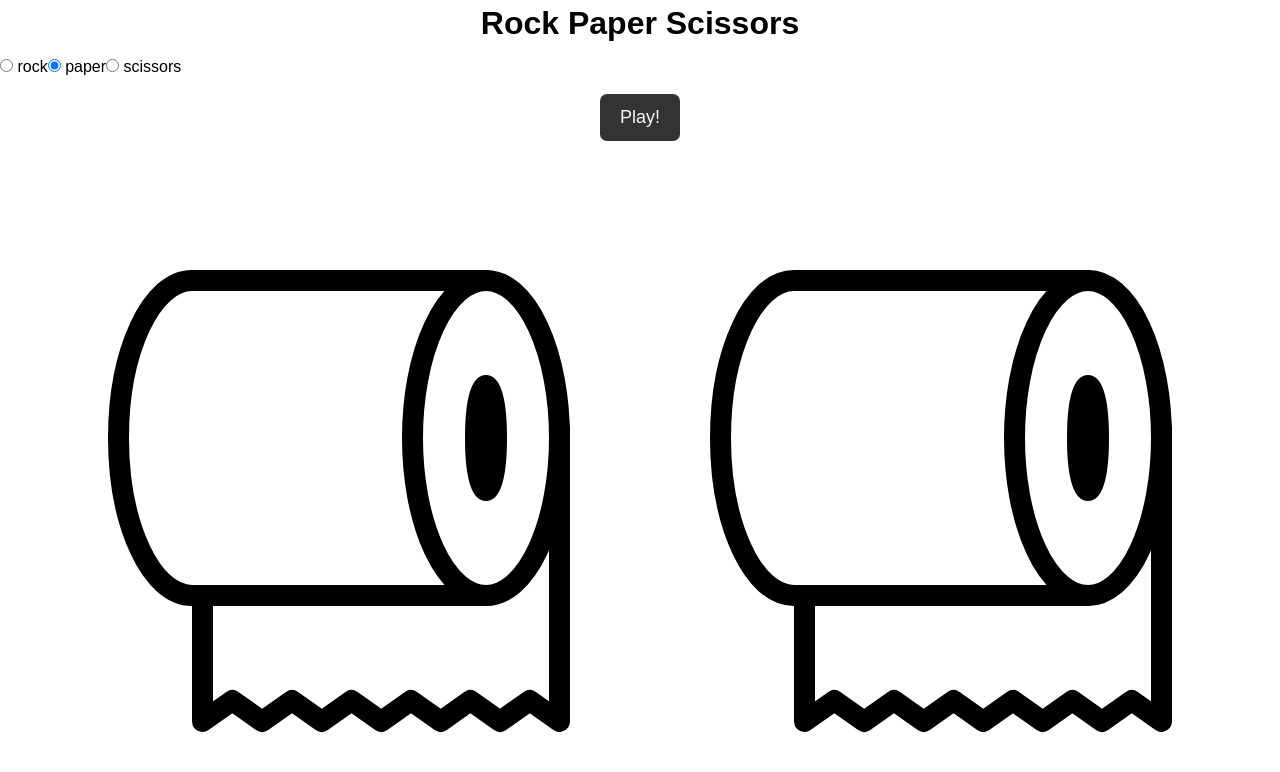
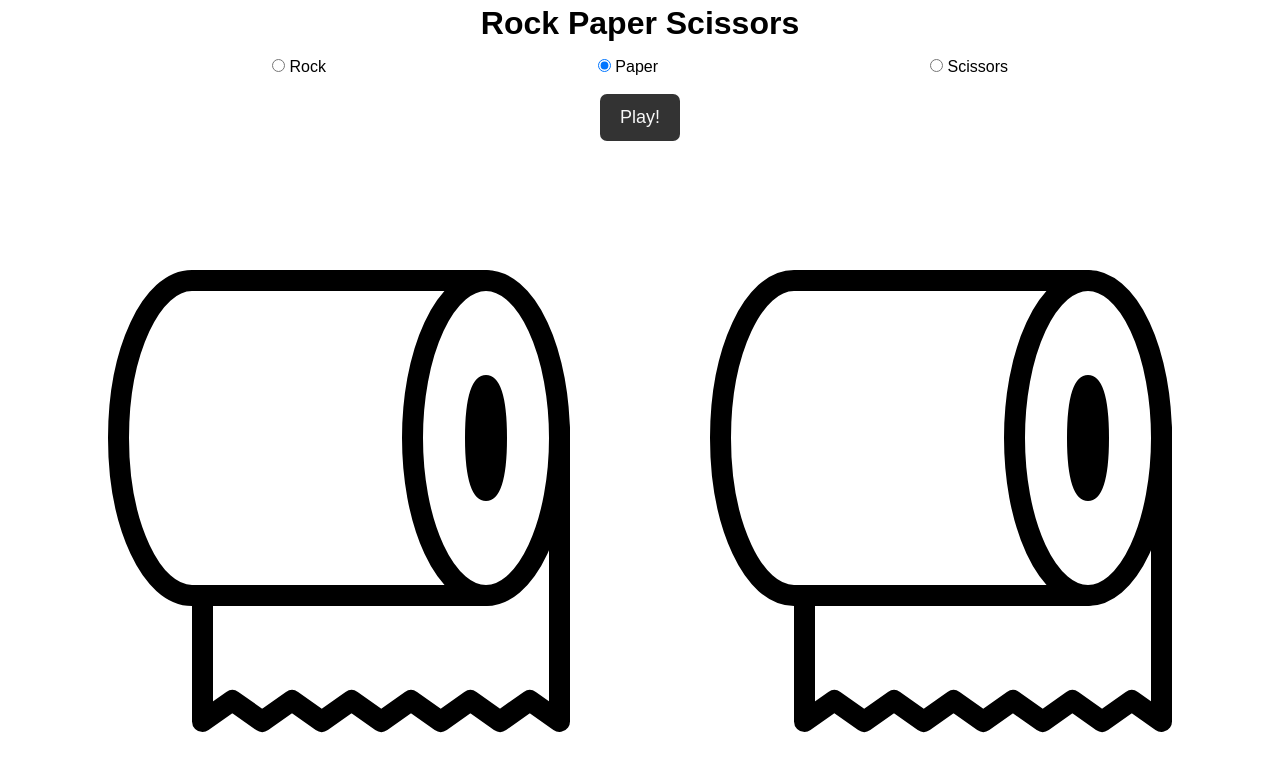
Before and after one commit to ChristofferHennie/rock-paper-scissors, a React (Create React App) app: page / in a window 1280 px wide. Shown: the top 772 px of the page. Built offline with nearby package versions, Linux system fonts and the light colour scheme.

Commit message:
Changed some variable names

```diff
--- a/src/App.js
+++ b/src/App.js
@@ -40,7 +40,7 @@ export default class App extends Component {
     return (
       <div className='App'>
         <h1>Rock Paper Scissors</h1>
-        <div className='choices'>
+        <div className="options">
           <Choices
             options={this.state.options}
             choice={this.updateUserChoice}
```
